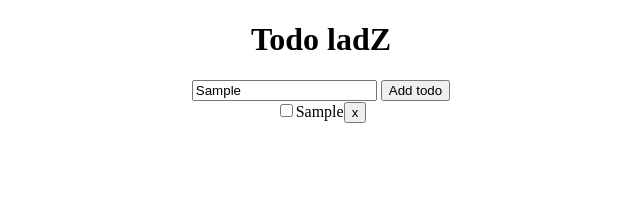
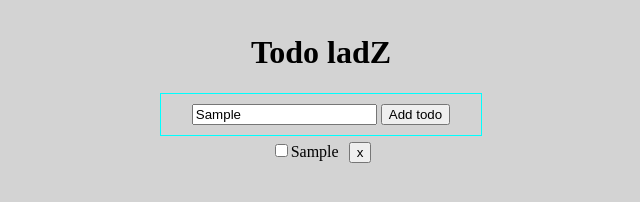
Before and after one commit to Carlito1113/sandboxTodoList, a plain HTML site: page index/index.html in a window 1280 px wide. Both pictures are taken after typing "Sample" into the empty fields and a click on the button "Add todo". Shown: the whole page, without its empty margins (319-959 px from the left). Drawn offline with Linux system fonts and the light colour scheme.

Commit message:
fixed an issue where the todo divs, when deleted, would only remove their inner elements and the empty todo div would be left behind leaving gaps within the todo list. Also added in some light css styling

```diff
--- a/index/functions.js
+++ b/index/functions.js
@@ -1,6 +1,6 @@
 // Individual Todo DOM creation
 const generateTodoDOM = function () {
-  const div = document.createElement('div');
+  const todo = document.createElement('div');
   const span = document.createElement('span')
   const checkbox = document.createElement('input')
   const deleteButton = document.createElement('button')
@@ -8,33 +8,31 @@ const generateTodoDOM = function () {
 
   checkbox.type = 'checkbox'
 
-
   // Creates new div and adds an index to the div being created.
   if (input.value !== '') {
     span.textContent = input.value;
     todos.push(span.textContent);
-    div.setAttribute('id', uuidv4());
+    todo.setAttribute('id', uuidv4());
     console.log(todos);
-    console.log(div.getAttribute('id'));
+    console.log(todo.getAttribute('id'));
   } else {
     span.textContent = 'Unnamed todo'
   }
 
   deleteButton.textContent = 'x'
-  div.appendChild(checkbox);
-  div.appendChild(span);
-  div.appendChild(deleteButton);
-  document.body.appendChild(div);
+  todo.className = 'todo'
+  span.className = 'span'
+  todo.appendChild(checkbox);
+  todo.appendChild(span);
+  todo.appendChild(deleteButton);
+  document.body.appendChild(todo);
 
   // Gets rid of the appropriate todo when 'x' clicked and removes it from the array
   deleteButton.onclick = function(){
-    //console.log(div.getAttribute('id'));
-    div.removeChild(checkbox);
-    div.removeChild(span);
-    div.removeChild(deleteButton);
-    todos.splice(div.getAttribute('id'), 1);
+    todo.remove()
+    todos.splice(todo.getAttribute('id'), 1);
     console.log(todos);
   }
 
-  return div;
+  return todo;
 }
--- a/index/index.html
+++ b/index/index.html
@@ -1,16 +1,18 @@
 <!DOCTYPE html>
 <html lang="en">
   <head>
-  <meta charset="UTF-8">
-  <meta http-equiv="X-UA-Compatible" content="IE=edge">
-  <meta name="viewport" content="width=device-width, initial-scale=1.0">
-  <link rel="stylesheet" href="styles.css">
+    <meta charset="UTF-8" />
+    <meta http-equiv="X-UA-Compatible" content="IE=edge" />
+    <meta name="viewport" content="width=device-width, initial-scale=1.0" />
+    <link rel="stylesheet" href="styles.css" />
     <title>Sandbox Todo</title>
   </head>
   <body>
       <h1>Todo ladZ</h1>
-  <input id="input" type="text" placeholder="Enter todo">
+    <div id="todo-container">
+      <input id="input" type="text" placeholder="Enter todo" />
       <button id="button">Add todo</button>
+    </div>
 
     <script src="uuidv4.js"></script>
     <script src="functions.js"></script>
--- a/index/styles.css
+++ b/index/styles.css
@@ -1,3 +1,23 @@
 body {
   text-align: center;
+  background-color: #D3D3D3;
+  padding: 5px;
 }
+
+#todo-container {
+  width: 300px;
+  border: 1px solid #00FFFF;
+  padding: 10px;
+  margin-top: 100px;
+  margin: auto;
+  text-align: center;
+  justify-content: center;
+}
+
+.todo {
+  padding: 5px;
+}
+
+.span {
+  margin-right: 10px;
+}
```
Lines whose indentation alone changed are shown as unchanged.
